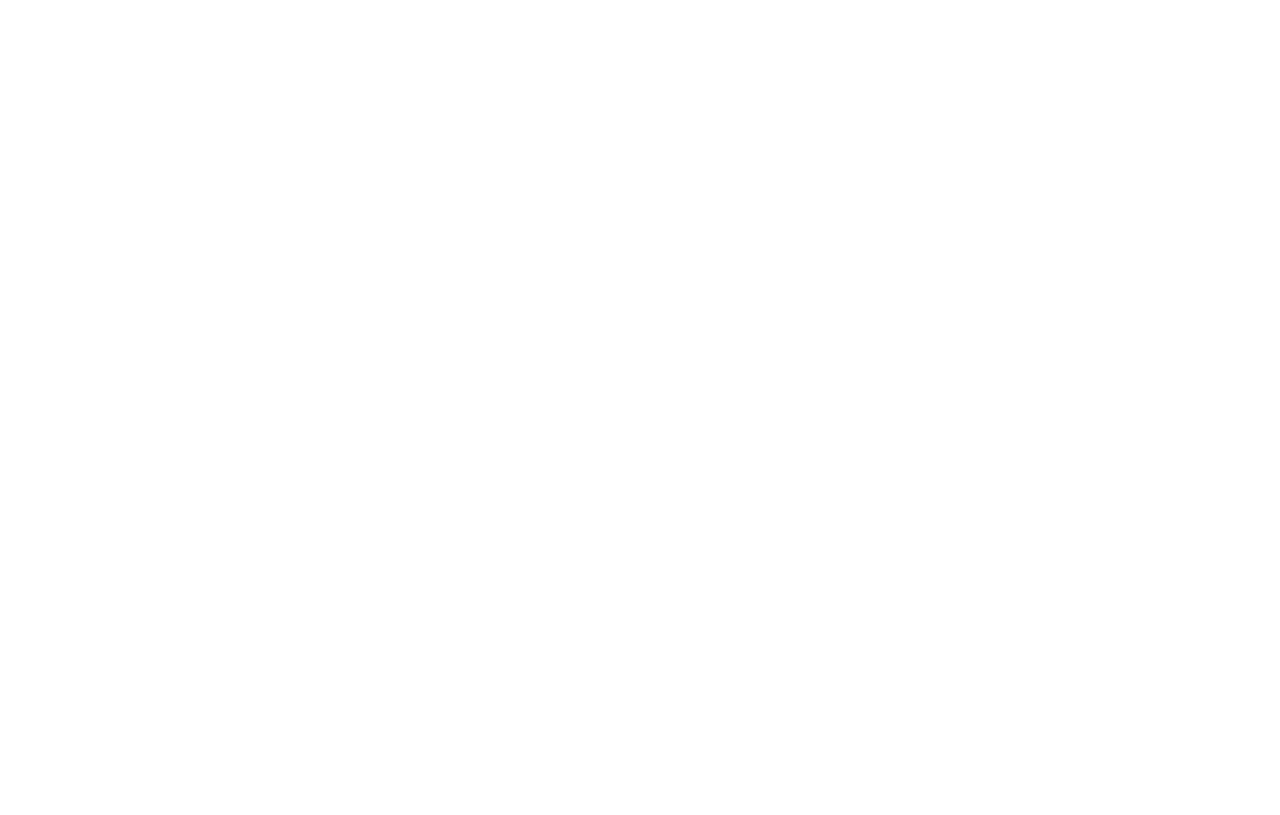
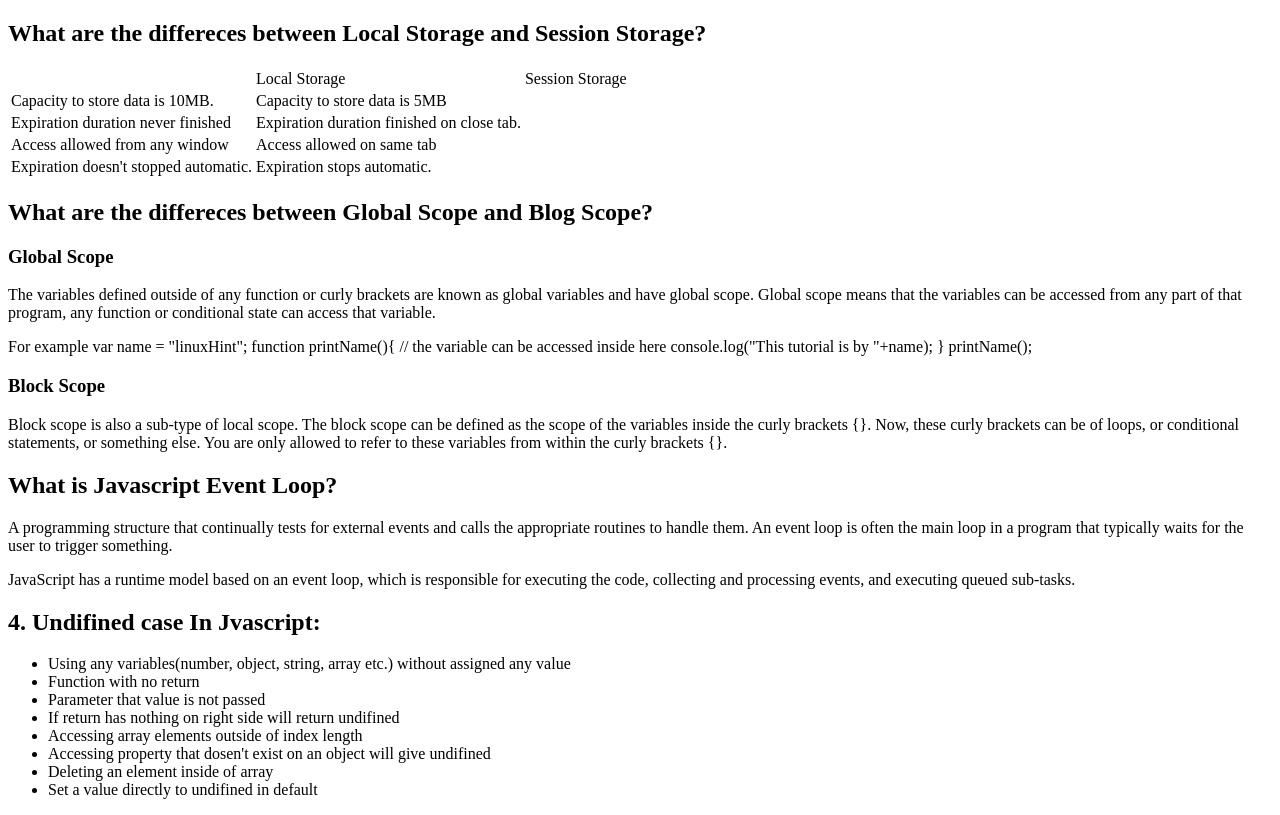
Before and after one commit to farzanaAkter12/b6-type-monster-debug-assignment-farzanaAkter12, a plain HTML site: page blog.html in a window 1280 px wide. Drawn offline with Linux system fonts and the light colour scheme.

Commit message:
blog content added

```diff
--- a/blog.html
+++ b/blog.html
@@ -4,9 +4,91 @@
     <meta charset="UTF-8">
     <meta http-equiv="X-UA-Compatible" content="IE=edge">
     <meta name="viewport" content="width=device-width, initial-scale=1.0">
+    <!-- //<link rel="stylesheet" href="styles.css"> -->
     <title>Javascript Blog</title>
 </head>
 <body>
+    <div id="question-container">
+        <div class="quistion-blog">
+            <div class="question"><h2>What are the differeces between Local Storage and Session Storage?</h2></div>
+            <div class="answer">
+                <table>
+                    <th>
+                        <td>Local Storage</td>
+                        <td>Session Storage</td>
+                    </th>
+                    <tr>
+                        <td>Capacity to store data is 10MB.</td>
+                        <td>Capacity to store data is 5MB</td>
+                    </tr>
+                    <tr>
+                        <td>Expiration duration never finished</td>
+                        <td>Expiration duration finished on close tab.</td>
+                    </tr>
+                    <tr>
+                        <td>Access allowed from any window</td>
+                        <td>Access allowed on same tab</td>
+                    </tr>
+                    <tr>
+                        <td>Expiration doesn't stopped automatic.</td>
+                        <td>Expiration stops automatic.</td>
+                    </tr>
+                </table>
+            </div>
+        </div>
+        <div class="quistion-blog">
+            <div class="question"><h2>What are the differeces between Global Scope and Blog Scope?</h2></div>
+            <div class="answer">
+                <h3>Global Scope</h3>
+               <p>
+The variables defined outside of any function or curly brackets are known as global variables and have global scope.
+Global scope means that the variables can be accessed from any part of that program, any function or conditional state
+can access that variable.</p>
+<p>For example
 
+var name = "linuxHint";
+
+function printName(){
+// the variable can be accessed inside here
+console.log("This tutorial is by "+name);
+}
+
+printName();</p>
+<h3>Block Scope</h3>
+<p>
+Block scope is also a sub-type of local scope. The block scope can be defined as the scope of the variables inside the
+curly brackets {}. Now, these curly brackets can be of loops, or conditional statements, or something else. You are only
+allowed to refer to these variables from within the curly brackets {}.
+</p>
+
+</div>
+        </div>
+        <div class="quistion-blog">
+            <div class="question"><h2>What is Javascript Event Loop?</h2></div>
+            <div class="answer">
+                <p>
+                    A programming structure that continually tests for external events and calls the appropriate routines to handle them. An
+                    event loop is often the main loop in a program that typically waits for the user to trigger something.
+                </p>
+                <p>JavaScript has a runtime model based on an event loop, which is responsible for executing the code, collecting and
+                processing events, and executing queued sub-tasks.</p>
+            </div>
+        </div>
+        <div class="quistion-blog">
+            <div class="question"><h2>4. Undifined case In Jvascript:</h2></div>
+            <div class="answer">
+                <ul>
+                    <li>Using any variables(number, object, string, array etc.) without assigned any value</li>
+                    <li>Function with no return </li>
+                    <li>Parameter that value is not passed </li>
+                    <li>If return has nothing on right side will return undifined</li>
+                    <li>Accessing array elements outside of index length</li>
+                    <li>Accessing property that dosen't exist on an object will give undifined </li>
+                    <li>Deleting an element inside of array</li>
+                    <li>Set a value directly to undifined in default</li>
+                </ul>
+            </div>
+        </div>
+    </div>
 </body>
 </html>
```
